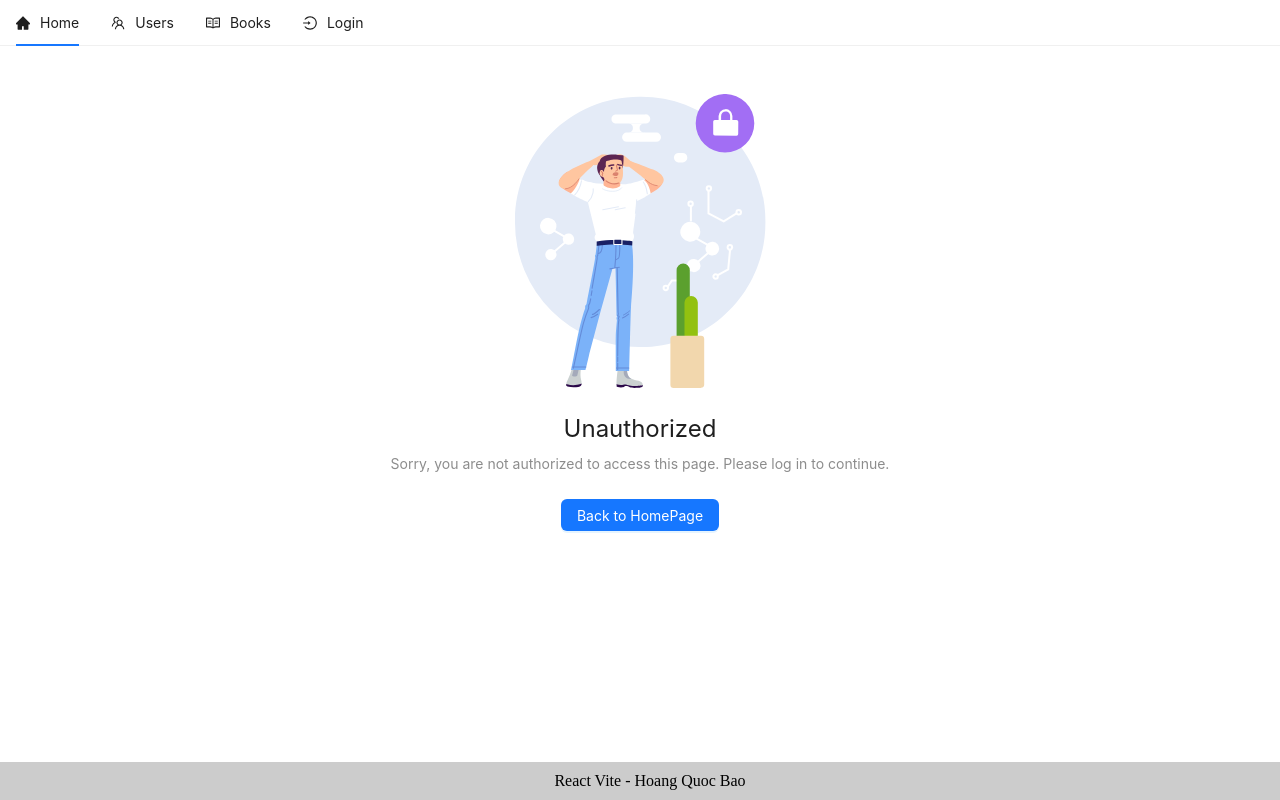
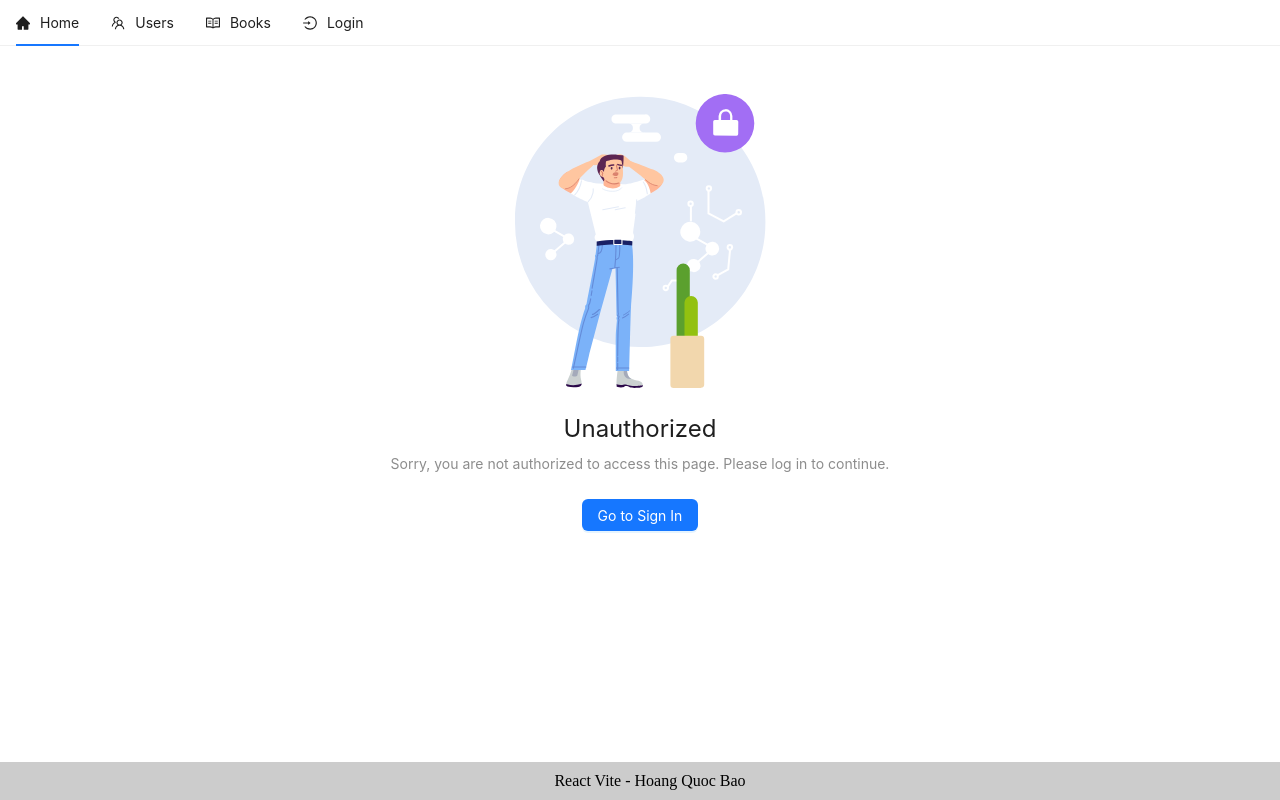
Before and after one commit to hqb2k4/reactjs_base, a React (Vite) app: page /books in a window 1280 px wide. Built offline with nearby package versions, Linux system fonts and the light colour scheme; no server answers.

Commit message:
Update PrivateRoute component to change navigation link from HomePage to Sign In

```diff
--- a/src/routes/private.route.jsx
+++ b/src/routes/private.route.jsx
@@ -20,7 +20,7 @@ const PrivateRoute = (props) => {
             title="Unauthorized"
             subTitle={"Sorry, you are not authorized to access this page. Please log in to continue."}
             extra={<Button type="primary">
-                <Link to="/">Back to HomePage</Link>
+                <Link to="/login">Go to Sign In</Link>
             </Button>}
         />
     );
```
